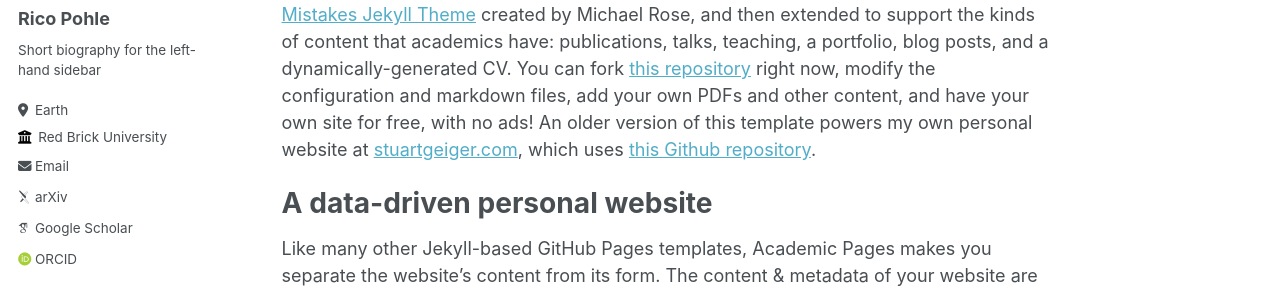
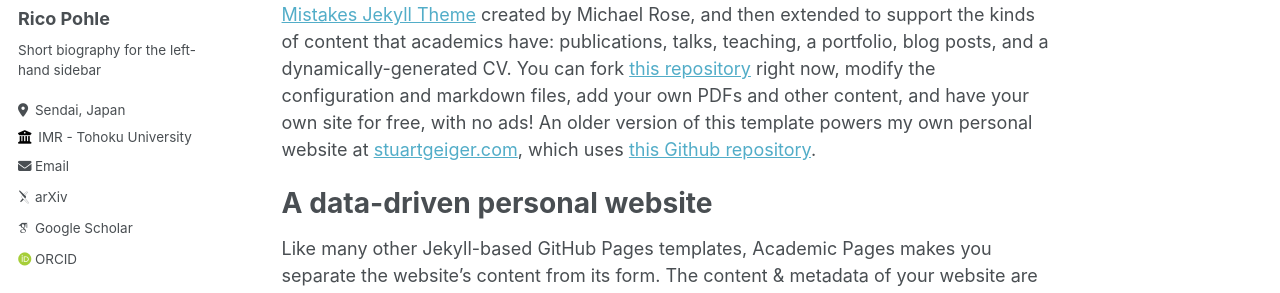
Before and after one commit to rico-pohle/rico-pohle.github.io, a Jekyll site: the page built from _pages/about.md, in a window 1280 px wide. Shown: the part 283-576 px from the top of the page. Built offline with Jekyll 4.4.1, drawn with Linux system fonts in a browser that asks for light colours; some web fonts are replaced.

Commit message:
Update _config.yml

```diff
--- a/_config.yml
+++ b/_config.yml
@@ -25,9 +25,9 @@
   name             : "Rico Pohle"
   pronouns         : # example: "she/her"
   bio              : "Short biography for the left-hand sidebar"
-  location         : "Earth"
-  employer         : "Red Brick University"
-  uri              : # URL
+  location         : "Sendai, Japan"
+  employer         : "IMR - Tohoku University"
+  url              : "https://www.imr.tohoku.ac.jp/en/"
   email            : "rico.pohle@tohoku.ac.jp"
 
   # Academic websites
```
